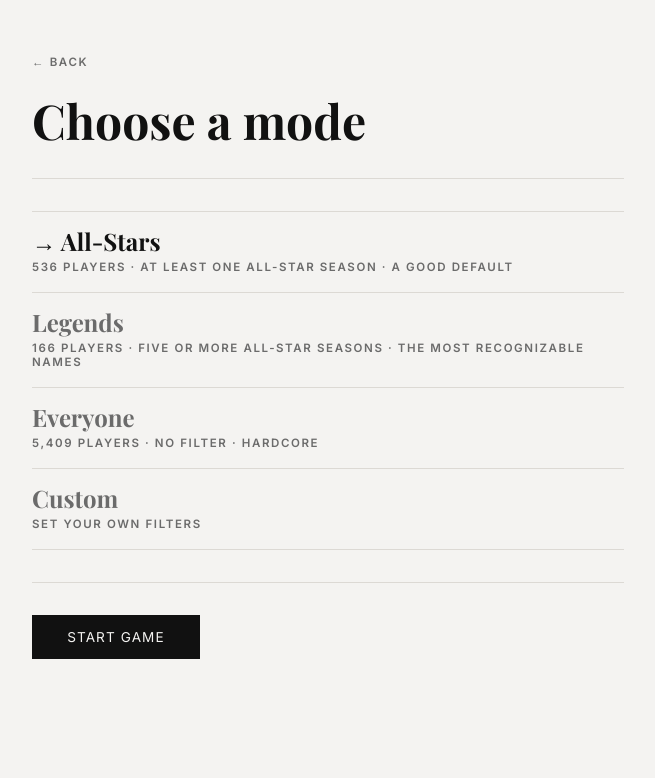
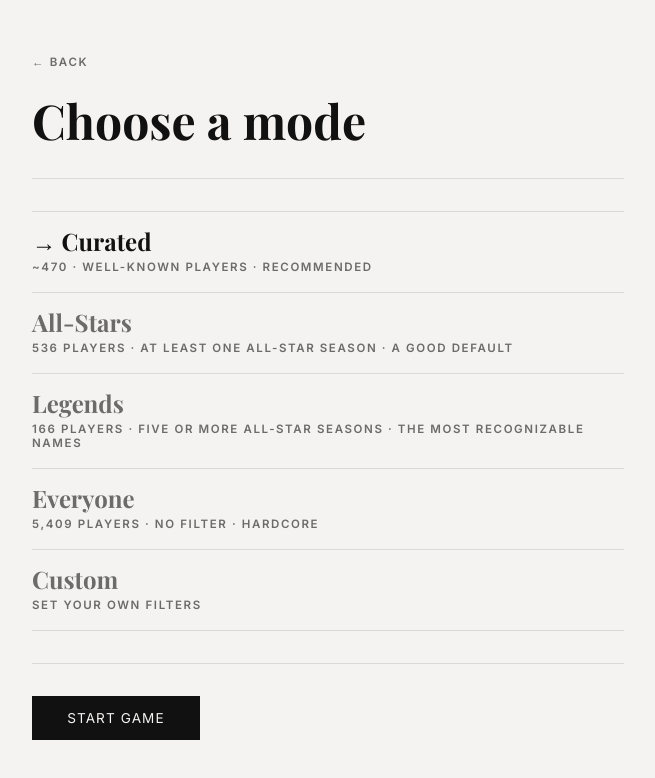
Before and after one commit to daisfasl/bballguessr, a React (Vite) app in the folder frontend/: page /play in a window 1280 px wide. Shown: the top 778 px of the page, without its empty margins (312-967 px from the left). Built offline with nearby package versions, Linux system fonts and the light colour scheme; a web font is replaced by a local one.

Commit message:
added: curated mode as default in ModePicker

```diff
--- a/frontend/src/components/ModePicker.tsx
+++ b/frontend/src/components/ModePicker.tsx
@@ -7,6 +7,7 @@ interface ModeOption {
 }
 
 const MODES: ModeOption[] = [
+    { id: 'curated', name: 'Curated', hint: '~470 · well-known players · recommended' },
     { id: 'all_stars', name: 'All-Stars', hint: '536 players · at least one All-Star season · a good default' },
     { id: 'legends', name: 'Legends', hint: '166 players · five or more All-Star seasons · the most recognizable names' },
     { id: 'everyone', name: 'Everyone', hint: '5,409 players · no filter · hardcore' },
--- a/frontend/src/pages/Play.tsx
+++ b/frontend/src/pages/Play.tsx
@@ -16,7 +16,7 @@ const DEFAULT_CUSTOM_FILTERS: CustomFilterValues = {
 
 export function Play() {
     const navigate = useNavigate()
-    const [preset, setPreset] = useState<GamePreset>('all_stars')
+    const [preset, setPreset] = useState<GamePreset>('curated')
     const [customFilters, setCustomFilters] = useState<CustomFilterValues>(DEFAULT_CUSTOM_FILTERS)
     const [loading, setLoading] = useState(false)
     const [error, setError] = useState<string | null>(null)
--- a/frontend/src/types.ts
+++ b/frontend/src/types.ts
@@ -37,7 +37,7 @@ export interface AutocompleteResponse {
 }
 
 // gamemode selection, sent as query params to POST /api/game/start
-export type GamePreset = 'legends' | 'all_stars' | 'everyone' | 'custom'
+export type GamePreset = 'curated' | 'legends' | 'all_stars' | 'everyone' | 'custom'
 
 export interface GameFilters {
     preset: GamePreset
```
